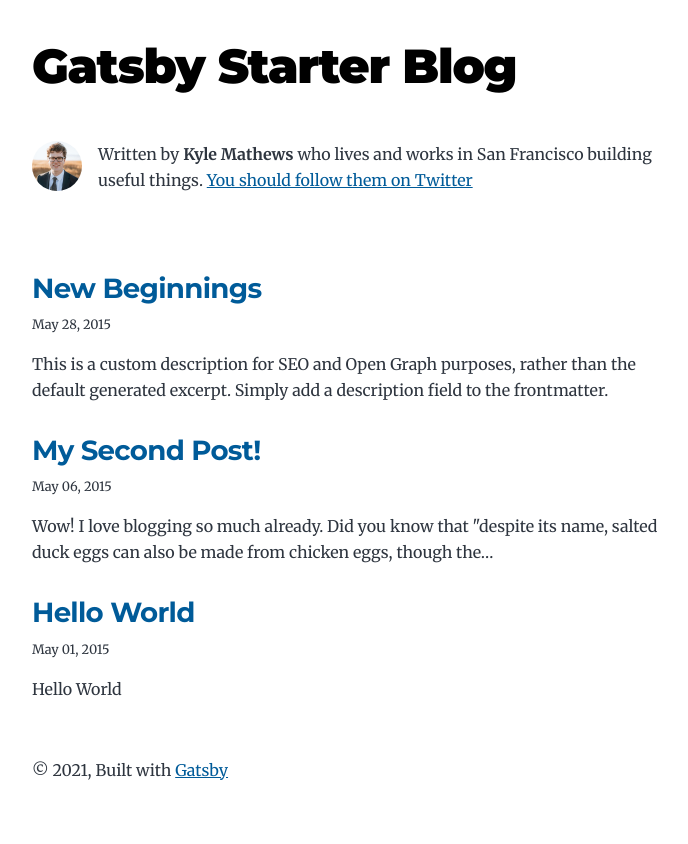
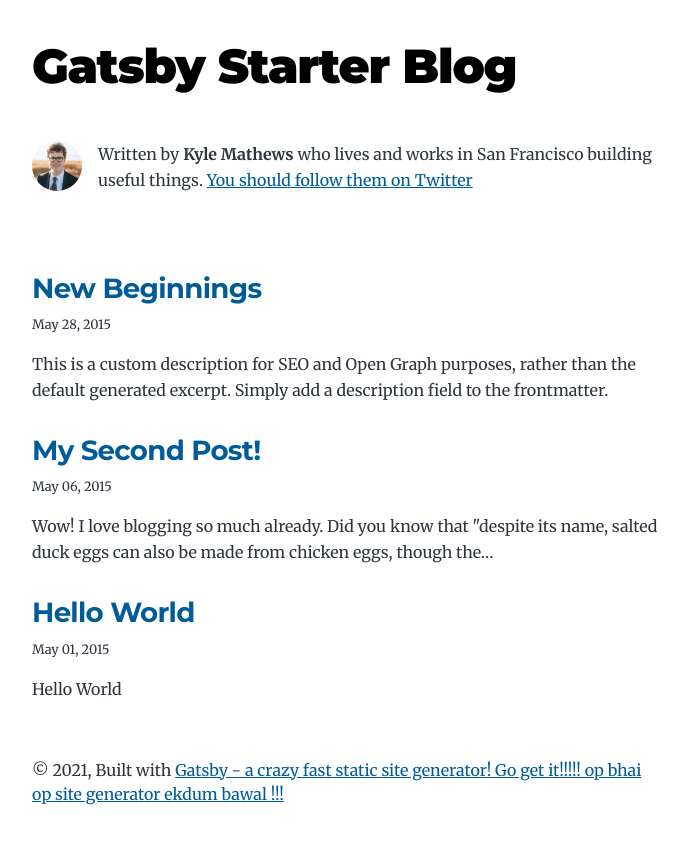
Before and after one commit to arn4b/gatsby-starter-blog, a Gatsby site: page / in a window 1280 px wide. Shown: the whole page, without its empty margins (292-980 px from the left). Built offline with nearby package versions, Linux system fonts and the light colour scheme; Gatsby itself is replaced by a stand-in of ours.

Commit message:
Update layout.js

```diff
--- a/src/components/layout.js
+++ b/src/components/layout.js
@@ -27,7 +27,7 @@ const Layout = ({ location, title, children }) => {
       <footer>
         © {new Date().getFullYear()}, Built with
         {` `}
-        <a href="https://www.gatsbyjs.com">Gatsby</a>
+        <a href="https://www.gatsbyjs.com">Gatsby - a crazy fast static site generator! Go get it!!!!! op bhai op site generator ekdum bawal !!!</a>
       </footer>
     </div>
   )
```
